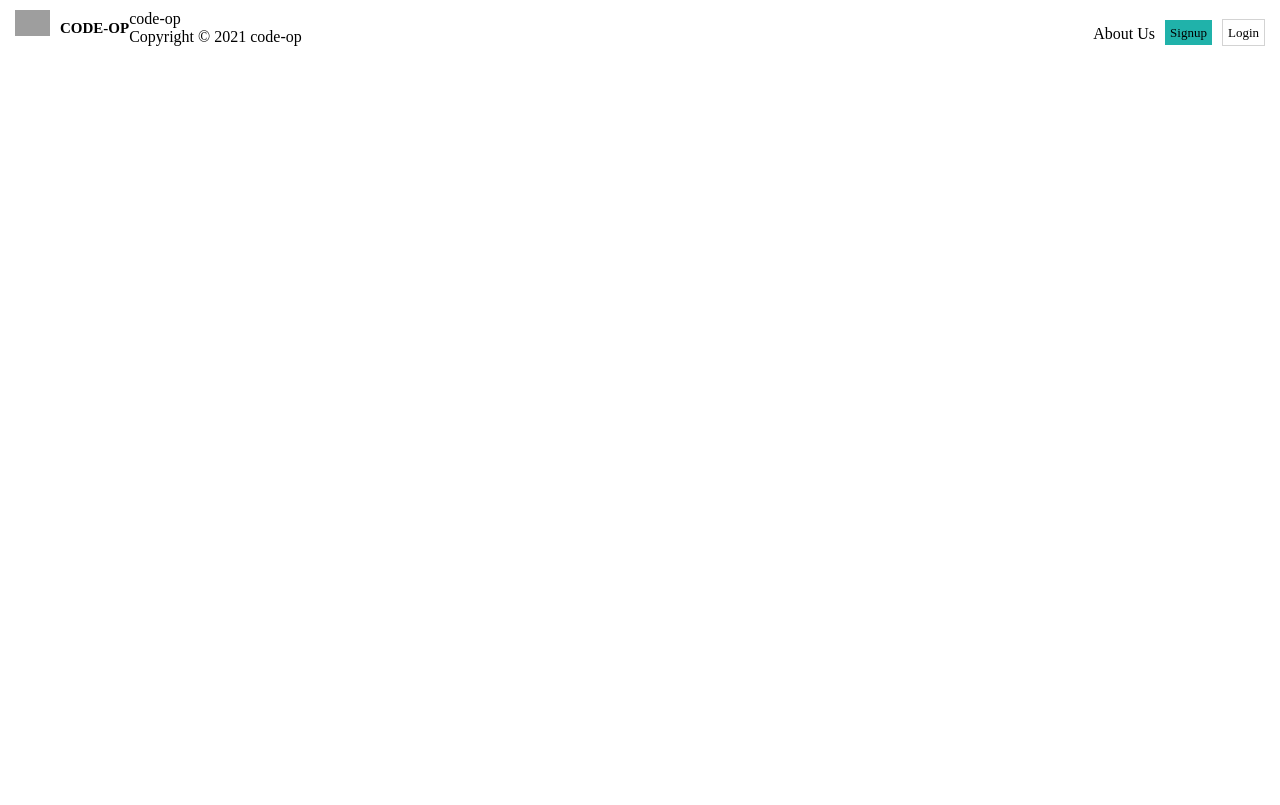
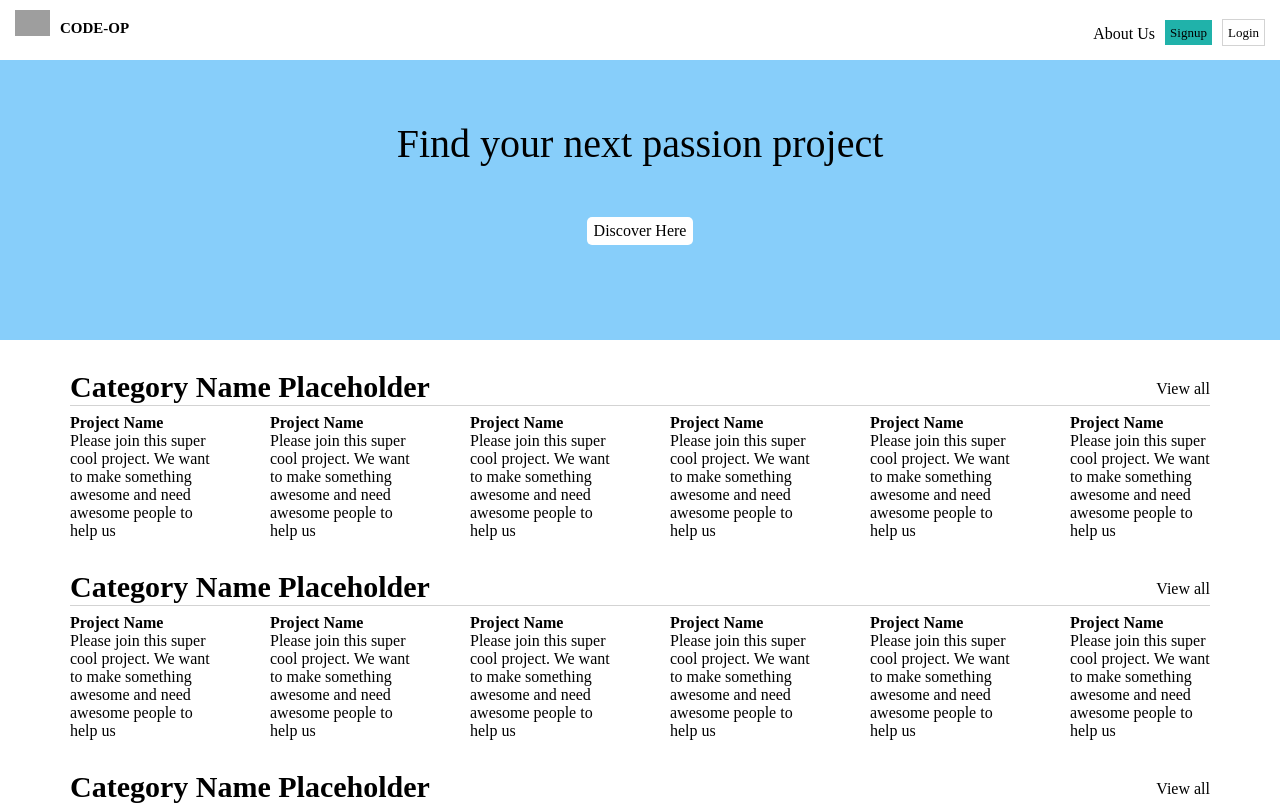
Before and after one commit to HowDidIGitHere/code-op, a React (Create React App) app in the folder frontend/: page / in a window 1280 px wide. Shown: the top 805 px of the page. Built offline with nearby package versions, Linux system fonts and the light colour scheme; grey boxes are pictures that could not be loaded.

Commit message:
Main page layout with placeholders

```diff
--- /dev/null
+++ b/frontend/src/components/main/main.css
@@ -0,0 +1,76 @@
+/* splash content */
+.splash-content {
+  margin-top: 50px;
+  background-color: lightskyblue;
+  height: 280px;
+  text-align: center;
+}
+
+.splash-img-contents > h1{
+  font-size: 40px;
+  padding-top: 60px;
+}
+
+.cta {
+  margin-top: 50px;
+  padding: 5px 7px 5px 7px;
+  background-color: white;
+  border-radius: 5px;
+}
+
+
+/* listings header  */
+.listings {
+  margin: 30px 35px 5px 35px;
+}
+
+.listing-heading {
+  justify-content: space-between;
+  width: 100%;
+}
+
+.underline {
+  padding-top: 35px;
+  border-bottom: 1px solid lightgrey;
+}
+
+.listing-heading > h1 {
+  float: left;
+  font-weight: 600;
+  font-size: 30px;
+  margin-bottom: 10px;
+}
+
+.listing-heading > a {
+  margin-top: 10px;
+  float: right;
+}
+
+/* listing carousel */
+.listing-carousel {
+  display: flex;
+  flex-direction: row;
+  width: 100%;
+
+  overflow-x: auto;
+  scroll-snap-type: x mandatory;
+
+  scroll-behavior: smooth;
+  -webkit-overflow-scrolling: touch;
+}
+
+.listing-component {
+  width: 150px;
+  scroll-snap-align: start;
+  flex-shrink: 0;
+
+  margin-right: 50px;
+  border-radius: 10px;
+  transform-origin: center center;
+  transform: scale(1);
+  transition: transform 0.5s;
+}
+
+.listing-component > h1 {
+  font-weight: 600;
+}
--- a/frontend/src/components/main/main_page.js
+++ b/frontend/src/components/main/main_page.js
@@ -1,14 +1,22 @@
 import React from 'react';
+import SplashContent from './splash_content';
+import './main.css'
+import ProjectListingRow from './project_listing_row';
 
 class MainPage extends React.Component {
 
   render() {
     return (
       <div>
-        <h1>code-op</h1>
-        <footer>
-          Copyright &copy; 2021 code-op
-        </footer>
+        <div className='splash-content'>
+          <SplashContent />
+        </div>
+        <div className='listings'>
+          <ProjectListingRow />
+          <ProjectListingRow />
+          <ProjectListingRow />
+          <ProjectListingRow />
+        </div>
       </div>
     );
   }
--- /dev/null
+++ b/frontend/src/components/main/project_listing.jsx
@@ -0,0 +1,12 @@
+import React from 'react';
+
+const ProjectListing = () => {
+  return(
+    <div className='listing-component'>
+      <h1>Project Name</h1>
+      <p>Please join this super cool project. We want to make something awesome and need awesome people to help us</p>
+    </div>
+  )
+}
+
+export default ProjectListing
--- /dev/null
+++ b/frontend/src/components/main/project_listing_row.jsx
@@ -0,0 +1,33 @@
+import React from "react";
+import ProjectListing from "./project_listing";
+
+class ProjectListingRow extends React.Component {
+  constructor(props) {
+    super(props);
+  }
+
+  render() {
+    return (
+      <div className='listings'>
+        <div className="project-row">
+          <div className='listing-heading'>
+              <h1>Category Name Placeholder</h1>
+              <a href="x">View all</a>
+          </div>
+          <div className='underline'></div>
+        <div className='listing-carousel'>
+          <ProjectListing />
+          <ProjectListing />
+          <ProjectListing />
+          <ProjectListing />
+          <ProjectListing />
+          <ProjectListing />
+          <ProjectListing />
+        </div>
+      </div>
+    </div>
+    )
+  }
+}
+
+export default ProjectListingRow
--- /dev/null
+++ b/frontend/src/components/main/splash_content.jsx
@@ -0,0 +1,14 @@
+import React from 'react';
+
+const SplashContent = () => {
+  return (
+    <div className='splash-content'>
+      <div className='splash-img-contents'>
+          <h1>Find your next passion project</h1>
+          <button className='cta'>Discover Here</button>
+        </div>
+    </div>
+  )
+}
+
+export default SplashContent;
```
